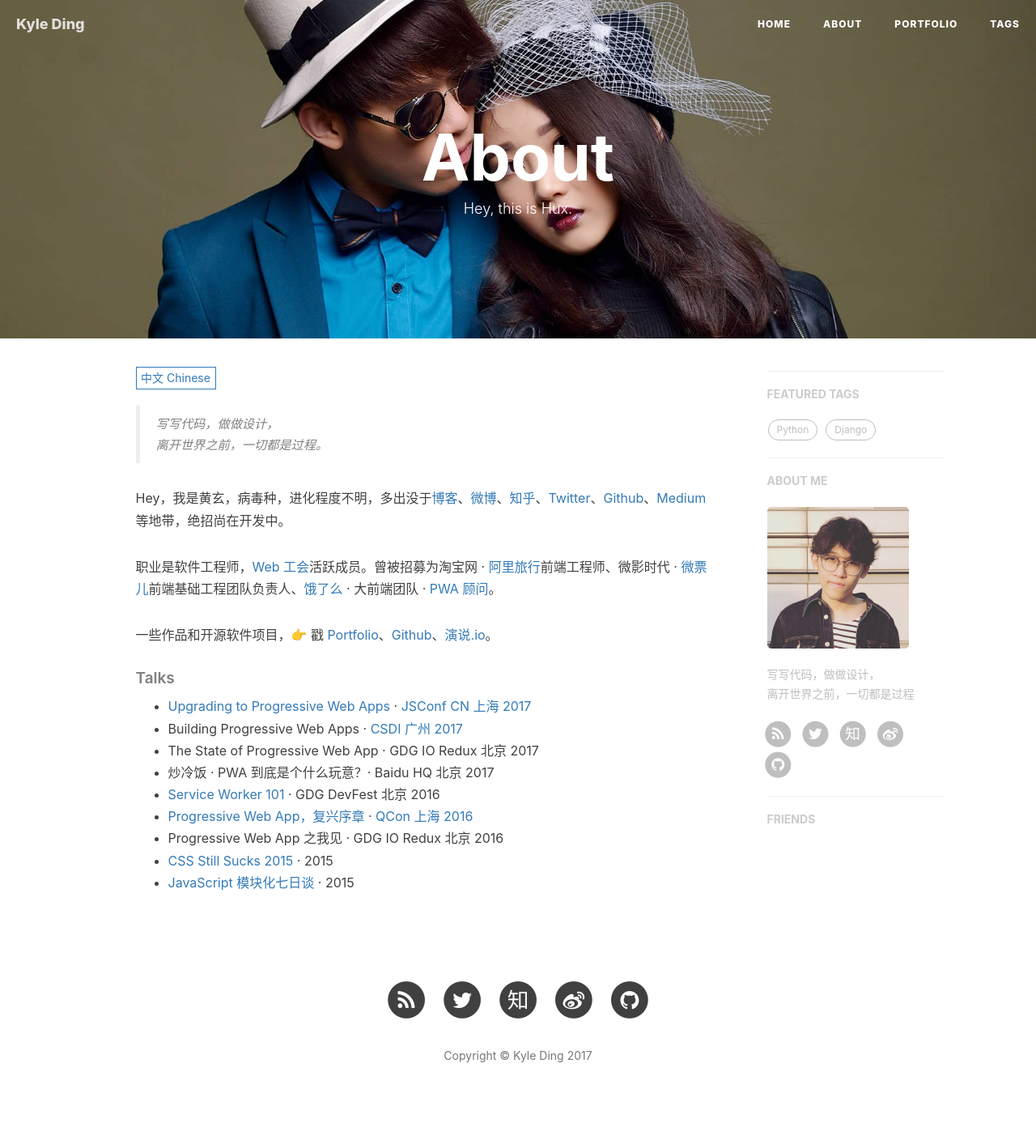
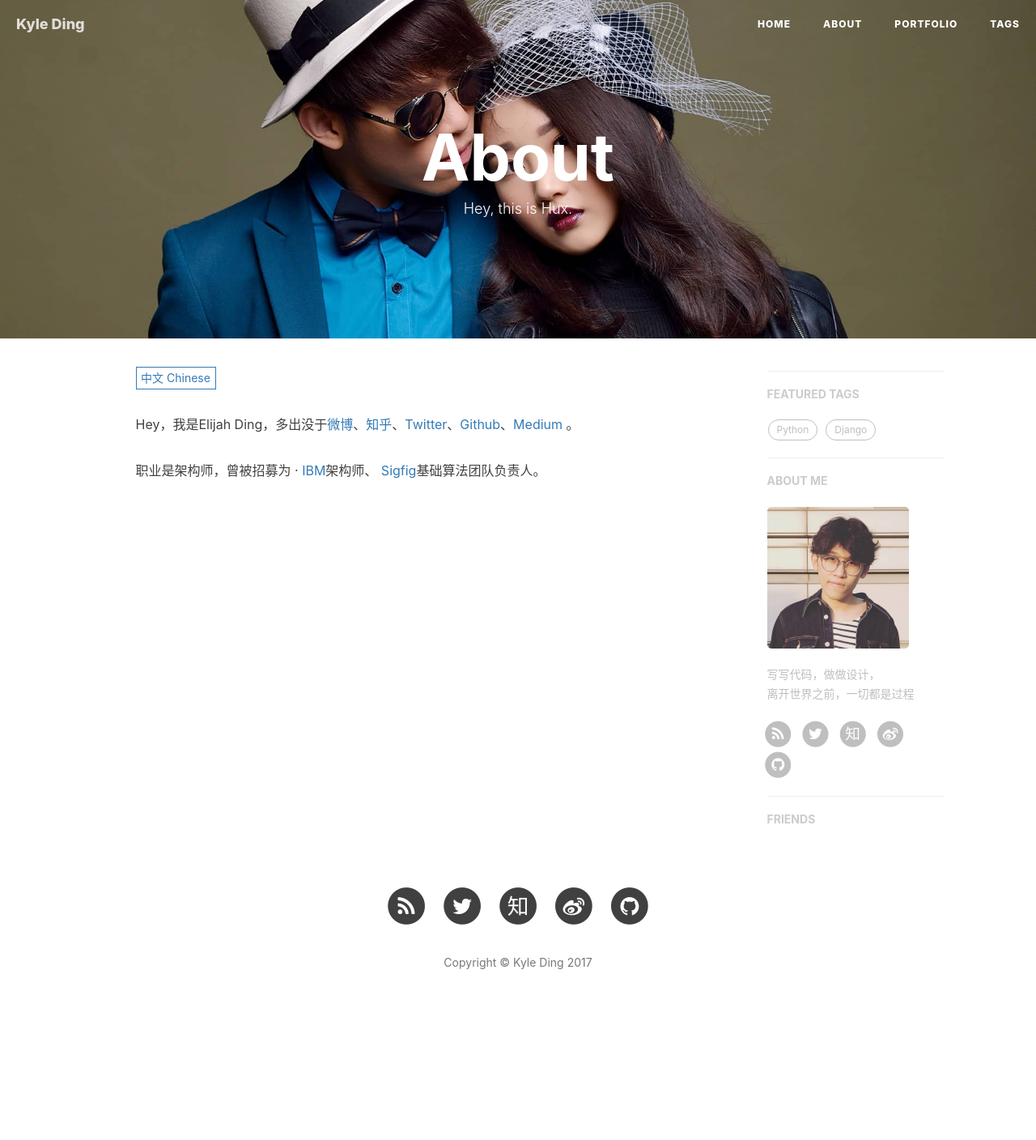
Before and after one commit to elijahding/elijahding.github.io, a Jekyll site: the page built from about.html, in a window 1280 px wide. Shown: the whole page at 81% size. Built offline with Jekyll 4.4.1, drawn with Linux system fonts in a browser that asks for light colours; nearby versions of some CDN libraries; comment, search, counter and statistics services are not loaded; after the commit the page ends 1293 px from its top, so only the background shows below that.

Commit message:
Initial commit

```diff
--- a/_includes/about/en.md
+++ b/_includes/about/en.md
@@ -3,31 +3,6 @@
 > Yet another man.
 
 
-Hi, I am *@huxpro* (Huang, Xuan), a software engineer & a designer. I previously worked as Web Front-End Engineer at [Alibaba Trip](https://www.alitrip.com/); Web Front-End Infrastructure Team Lead at [Wepiao.com](https://www.crunchbase.com/organization/wepiao#/entity); And [Invited Consultant on PWA]((https://medium.com/elemefe/upgrading-ele-me-to-progressive-web-app-2a446832e509)) at [Ele.me](https://github.com/elemefe/).
+I am Elijah Ding, a founder & Architects. I previously worked as System architect at [IBM](https://www.ibm.com/); System Infrastructure & Algorithm Team Lead at [Sigfig.com](https://www.sigfig.com);
 
-I studied Digital Media Art and graduated from [Communication University of China](https://en.wikipedia.org/wiki/Communication_University_of_China) by 2016, and will study Computer Science at [Rochester Institute of Technology](https://en.wikipedia.org/wiki/Rochester_Institute_of_Technology) in 2017.
-
-
-##### Talks
-
-- [Upgrading to Progressive Web Apps][9] · [JSConf China Shanghai 2017](http://2017.jsconf.cn/)
-- Building Progressive Web Apps · [CSDI Guangzhou 2017](http://www.csdisummit.com/)
-- The State of Progressive Web App · GDG IO Redux Beijing 2017
-- PWA Rehashing · Baidu HQ Beijing 2017
-- [Service Worker 101][5] · GDG DevFest Beijing 2016
-- [Progressive Web Apps][4] · QCon Shanghai 2016
-- Progressive Web App in my POV · GDG IO Redux Beijing 2016
-- [CSS Still Sucks 2015][2] · 2015
-- [JavaScript Modularization Journey][1] · 2015
-
-
-
-[1]: //huangxuan.me/2015/07/09/js-module-7day/
-[2]: //huangxuan.me/2015/12/28/css-sucks-2015/
-[3]: //huangxuan.me/2016/06/05/pwa-in-my-pov/
-[4]: //huangxuan.me/2016/10/20/pwa-qcon2016/
-[5]: //huangxuan.me/2016/11/20/sw-101-gdgdf/
-[6]: https://yanshuo.io/assets/player/?deck=58ac8598b123db0067292f92 "PWA Rehashing"
-[7]: https://yanshuo.io/assets/player/?deck=593ad6fbfe88c2006a0a0d6d "The State of PWA"
-[8]: https://yanshuo.io/assets/player/?deck=594d673d570c357d0698a950 "Building PWA"
-[9]: //huangxuan.me/jsconfcn2017/
+I studied Computer Science from [Princeton University](http://www.princeton.edu/) by 2010, and will study Data Science at [University of Edinburgh](https://www.ed.ac.uk/) by 2013.
--- a/_includes/about/zh.md
+++ b/_includes/about/zh.md
@@ -1,31 +1,4 @@
-> 写写代码，做做设计，
-> 离开世界之前，一切都是过程。
 
-Hey，我是黄玄，病毒种，进化程度不明，多出没于[博客](https://huangxuan.me)、[微博](weibo.com/huxpro)、[知乎](https://www.zhihu.com/people/huxpro/pins/posts)、[Twitter](https://twitter.com/Huxpro/)、[Github](http://github.com/huxpro)、[Medium](https://medium.com/@Huxpro) 等地带，绝招尚在开发中。
+Hey，我是Elijah Ding，多出没于[微博](weibo.com/kylemyding)、[知乎](https://www.zhihu.com/people/kylemyding/)、[Twitter](https://twitter.com/kylemyding/)、[Github](http://github.com/kylemyding)、[Medium](https://medium.com/@kyleding) 。
 
-职业是软件工程师，[Web 工会](https://medium.com/ben-and-dion/team-web-3315aa447fb2#.359a9c6cl)活跃成员。曾被招募为淘宝网 · [阿里旅行](http://alitrip.com)前端工程师、微影时代 · [微票儿](http://www.wepiao.com/?r=movie)前端基础工程团队负责人、[饿了么](https://ele.me/) · 大前端团队 · [PWA 顾问](https://medium.com/elemefe/upgrading-ele-me-to-progressive-web-app-2a446832e509)。
-
-一些作品和开源软件项目，👉 戳 [Portfolio](/portfolio)、[Github](http://github.com/huxpro)、[演说.io](http://https://zhuanlan.zhihu.com/p/21280918)。
-
-
-##### Talks
-
-- [Upgrading to Progressive Web Apps][9] · [JSConf CN 上海 2017](http://2017.jsconf.cn/)
-- Building Progressive Web Apps · [CSDI 广州 2017](http://www.csdisummit.com/)
-- The State of Progressive Web App · GDG IO Redux 北京 2017
-- 炒冷饭 · PWA 到底是个什么玩意？· Baidu HQ 北京 2017
-- [Service Worker 101][5] · GDG DevFest 北京 2016
-- [Progressive Web App，复兴序章][4] · [QCon 上海 2016](http://2016.qconshanghai.com/presentation/3111)
-- Progressive Web App 之我见 · GDG IO Redux 北京 2016
-- [CSS Still Sucks 2015][2] · 2015
-- [JavaScript 模块化七日谈][1] · 2015
-
-[1]: //huangxuan.me/2015/07/09/js-module-7day/
-[2]: //huangxuan.me/2015/12/28/css-sucks-2015/
-[3]: //huangxuan.me/2016/06/05/pwa-in-my-pov/
-[4]: //huangxuan.me/2016/10/20/pwa-qcon2016/
-[5]: //huangxuan.me/2016/11/20/sw-101-gdgdf/
-[6]: https://yanshuo.io/assets/player/?deck=58ac8598b123db0067292f92 "PWA Rehashing"
-[7]: https://yanshuo.io/assets/player/?deck=593ad6fbfe88c2006a0a0d6d "The State of PWA"
-[8]: https://yanshuo.io/assets/player/?deck=594d673d570c357d0698a950 "Building PWA"
-[9]: //huangxuan.me/jsconfcn2017/
+职业是架构师，曾被招募为 · [IBM](http://www.ibm.com)架构师、 [Sigfig](http://www.sigfig.com/)基础算法团队负责人。
```
